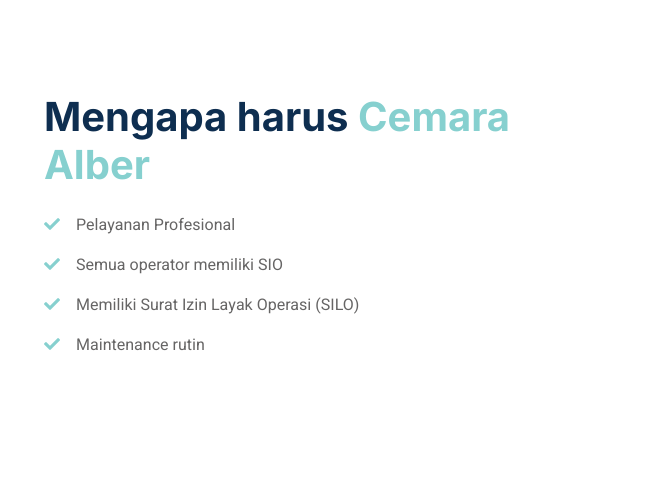
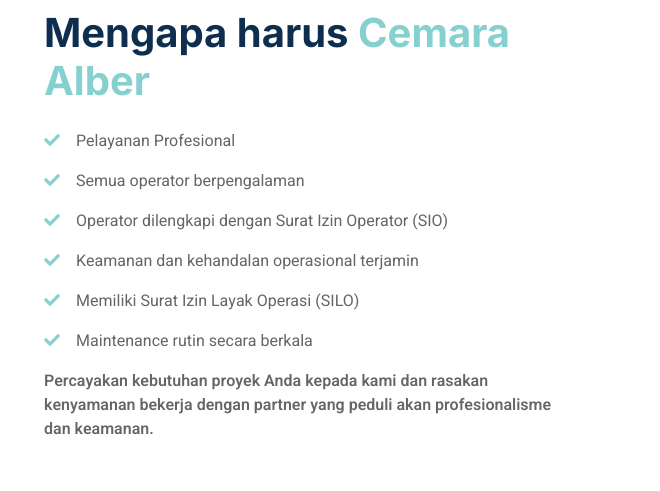
Before and after one commit to rakyankrisna/website-alat-berat, a plain HTML site: page about.html in a window 1280 px wide. Shown: the part 1115-1606 px from the top of the page, 620-1280 px from the left. Drawn offline with nearby package versions, Linux system fonts and the light colour scheme.

Commit message:
update about

```diff
--- a/about.html
+++ b/about.html
@@ -218,7 +218,15 @@
               </p>
               <p>
                 <i class="fa fa-check text-primary me-3"></i>Semua operator
-                memiliki SIO
+                berpengalaman
+              </p>
+              <p>
+                <i class="fa fa-check text-primary me-3"></i>Operator dilengkapi
+                dengan Surat Izin Operator (SIO)
+              </p>
+              <p>
+                <i class="fa fa-check text-primary me-3"></i>Keamanan dan
+                kehandalan operasional terjamin
               </p>
               <p>
                 <i class="fa fa-check text-primary me-3"></i>Memiliki Surat Izin
@@ -226,6 +234,14 @@
               </p>
               <p>
                 <i class="fa fa-check text-primary me-3"></i>Maintenance rutin
+                secara berkala
+              </p>
+              <p>
+                <strong>
+                  Percayakan kebutuhan proyek Anda kepada kami dan rasakan
+                  kenyamanan bekerja dengan partner yang peduli akan
+                  profesionalisme dan keamanan.
+                </strong>
               </p>
             </div>
           </div>
```
